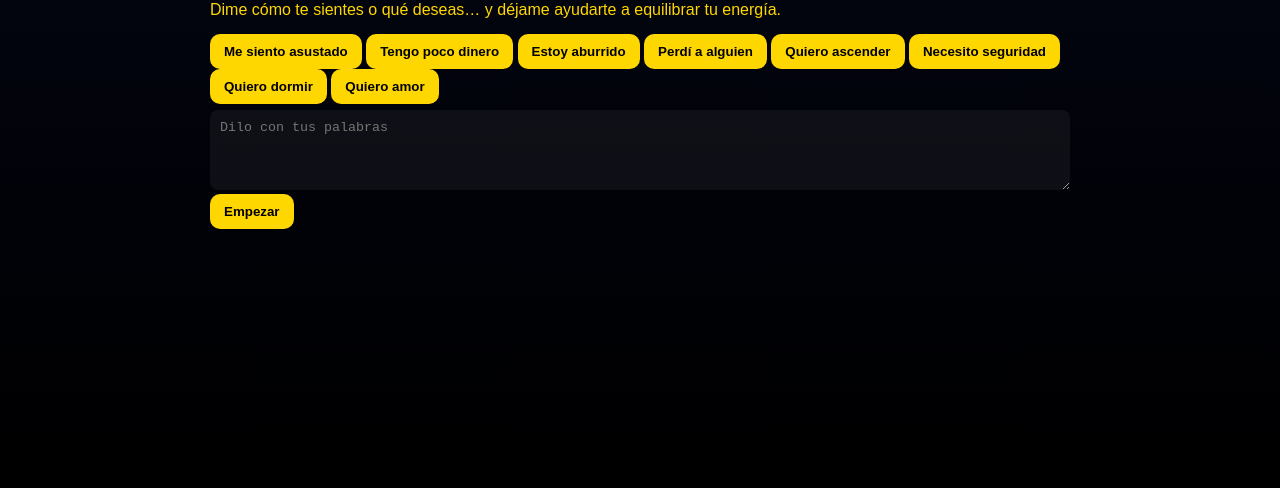
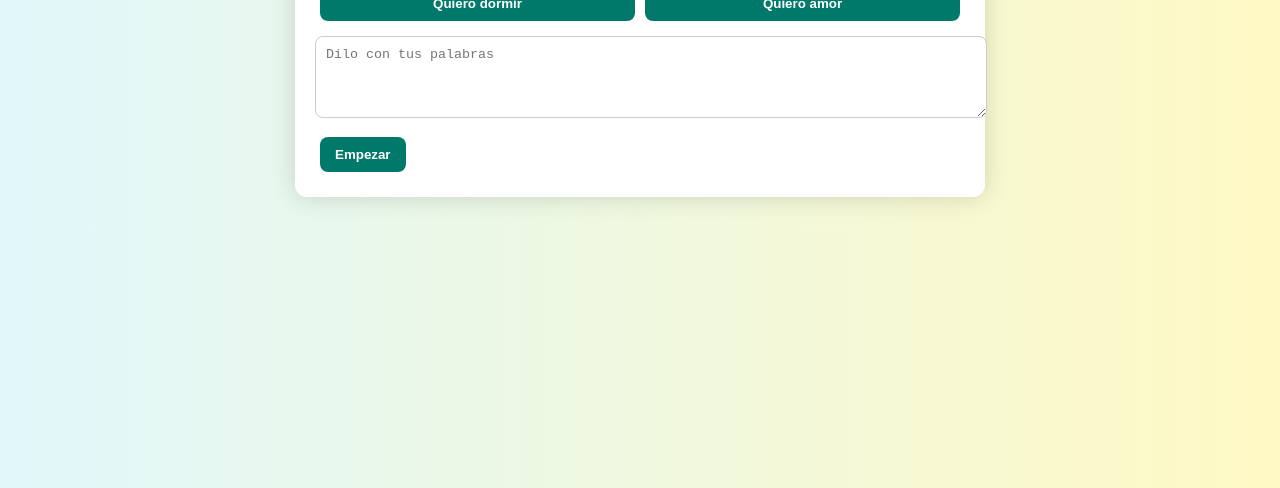
Before and after one commit to mayroga/Frecuencia-Central-May-Roga-LLC, a website: page public/index.html in a window 1280 px wide. Shown: the part 312-800 px from the top of the page. Drawn offline with Linux system fonts and the light colour scheme.

Commit message:
Update style.css

```diff
--- a/public/style.css
+++ b/public/style.css
@@ -1,70 +1,18 @@
-:root {
-  --bg:#000;
-  --card:#111;
-  --accent:#FFD700; /* Dorado */
-  --muted:#AAA;
+body {
+  font-family: 'Montserrat', sans-serif;
+  background: linear-gradient(to right, #e0f7fa, #fff9c4);
+  margin: 0; padding: 0; color: #333;
 }
-
-*{box-sizing:border-box}
-body{
-  margin:0;
-  font-family:Montserrat,Arial,Helvetica,sans-serif;
-  background:linear-gradient(180deg,#030617,#000);
-  color:var(--accent);
-  display:flex;
-  min-height:100vh;
-  align-items:center;
-  justify-content:center;
+.container {
+  max-width: 650px;
+  margin: 30px auto;
+  background: #fff; padding: 20px; border-radius: 12px;
+  box-shadow: 0 0 25px rgba(0,0,0,0.15);
 }
-
-.container{
-  width:100%;
-  max-width:900px;
-  padding:20px;
-}
-
-h1,h2{margin:0 0 10px 0}
-p{margin-bottom:15px}
-
-select,input,textarea{
-  width:100%;
-  padding:10px;
-  border-radius:8px;
-  border:none;
-  margin-top:6px;
-  background:rgba(255,255,255,0.05);
-  color:var(--accent);
-}
-
-.actions{
-  display:flex;
-  gap:8px;
-  margin-top:12px;
-  flex-wrap:wrap;
-}
-
-button{
-  background:var(--accent);
-  color:#000;
-  border:none;
-  padding:10px 14px;
-  border-radius:10px;
-  cursor:pointer;
-  font-weight:700;
-}
-
-.chat{
-  margin-top:12px;
-  background:rgba(0,0,0,0.2);
-  padding:10px;
-  border-radius:8px;
-  min-height:150px;
-  max-height:300px;
-  overflow:auto;
-}
-
-audio{
-  width:100%;
-  margin-top:12px;
-  border-radius:8px;
-}
+h1 { text-align: center; margin-bottom: 15px; }
+textarea { width: 100%; margin: 10px 0; padding: 10px; border-radius: 8px; border: 1px solid #ccc; }
+button { margin: 5px; padding: 10px 15px; border-radius: 8px; border: none; cursor: pointer; background: #00796b; color: #fff; font-weight: bold; }
+.quick-buttons { display: flex; flex-wrap: wrap; justify-content: center; }
+.quick-buttons button { flex: 1 0 45%; margin: 5px; }
+.audio-container { margin-top: 20px; }
+.chat { margin-top: 15px; max-height: 250px; overflow-y: auto; border-top: 1px solid #ccc; padding-top: 10px; }
```
